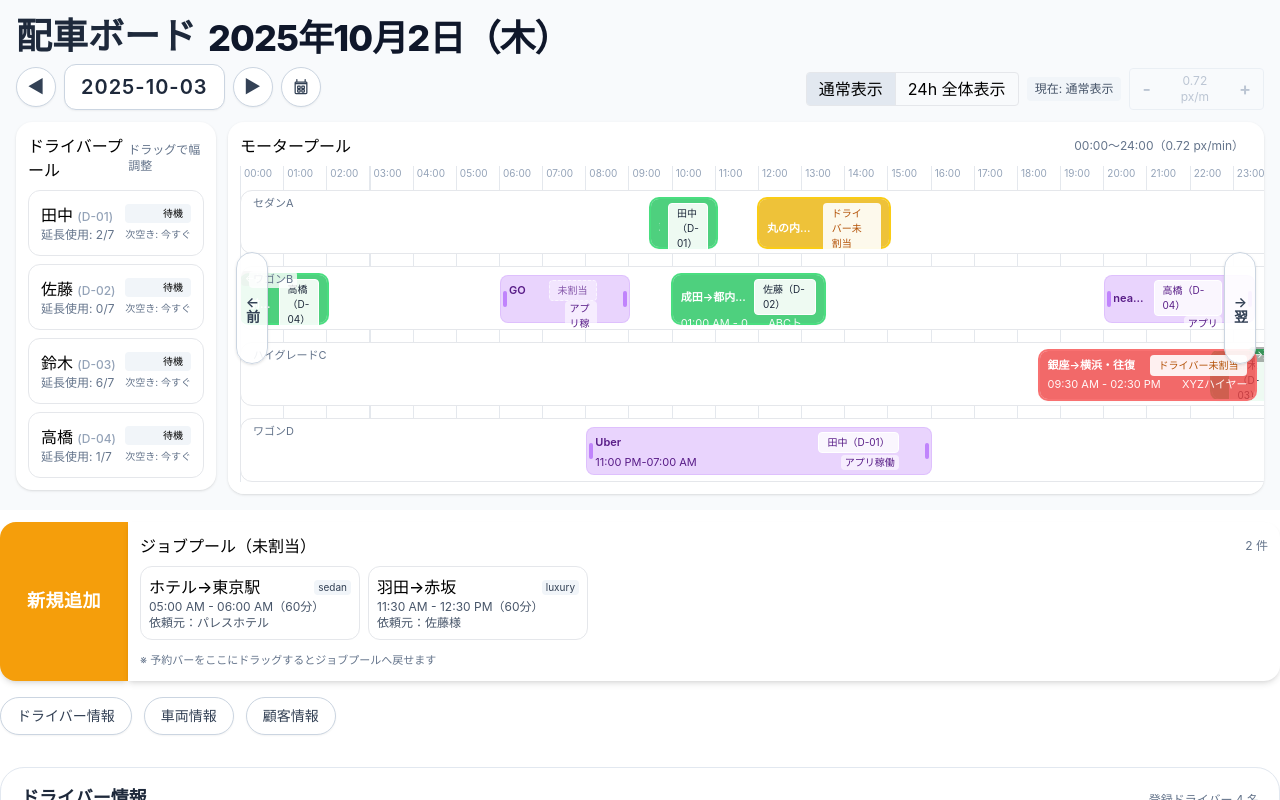
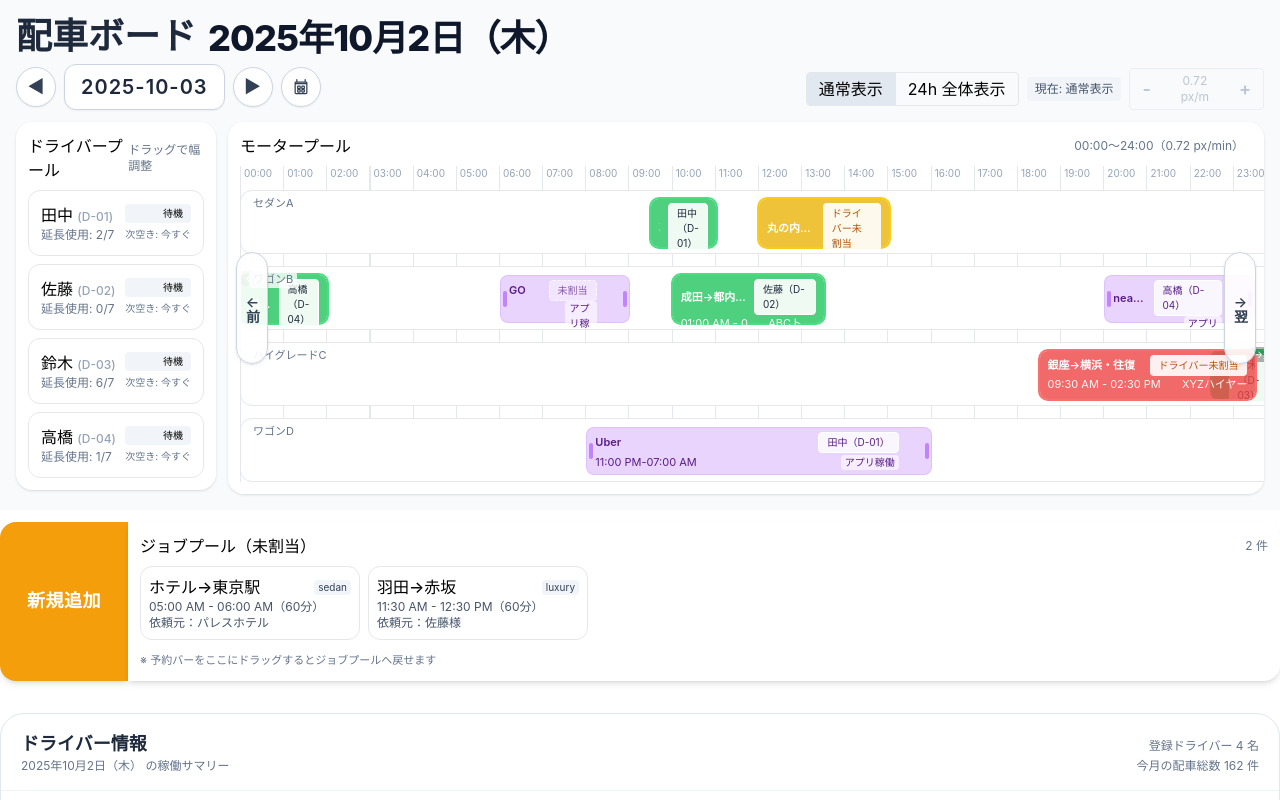
Before and after one commit to motohide404/HireDispatchDesk, a React app in the folder client/: page / in a window 1280 px wide. Shown: the top 800 px of the page. Built offline with nearby package versions, Linux system fonts and the light colour scheme; the HTML template or start-up script is replaced by a standard one.

Commit message:
Remove redundant info buttons under job pool

```diff
--- a/client/src/components/VehicleDispatchBoardMock.tsx
+++ b/client/src/components/VehicleDispatchBoardMock.tsx
@@ -1419,27 +1419,6 @@ export default function VehicleDispatchBoardMock() {
             )}
             <div className="text-[11px] text-slate-500 mt-2">※ 予約バーをここにドラッグするとジョブプールへ戻せます</div>
           </div>
-        </div>
-
-        <div className="mt-4 flex flex-wrap gap-3">
-          <a
-            href="#driver-info"
-            className="inline-flex items-center justify-center rounded-full border border-slate-300 bg-white px-4 py-2 text-sm font-medium text-slate-700 shadow-sm hover:bg-slate-100"
-          >
-            ドライバー情報
-          </a>
-          <a
-            href="#vehicle-info"
-            className="inline-flex items-center justify-center rounded-full border border-slate-300 bg-white px-4 py-2 text-sm font-medium text-slate-700 shadow-sm hover:bg-slate-100"
-          >
-            車両情報
-          </a>
-          <a
-            href="#customer-info"
-            className="inline-flex items-center justify-center rounded-full border border-slate-300 bg-white px-4 py-2 text-sm font-medium text-slate-700 shadow-sm hover:bg-slate-100"
-          >
-            顧客情報
-          </a>
         </div>
 
         <div className="mt-8 space-y-8">
```
